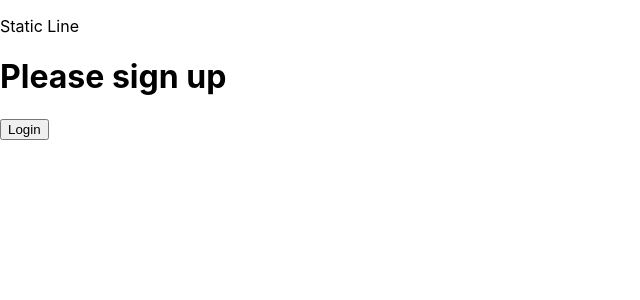
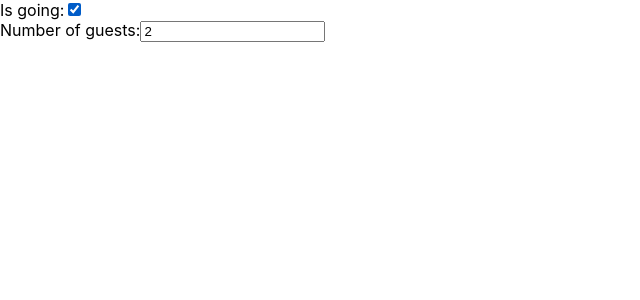
Before and after one commit to siva24anand/reactdocsapp, a React (Create React App) app: page / in a window 1280 px wide. Shown: the top 300 px of the page, without its empty margins (0-640 px from the left). Built offline with nearby package versions, Linux system fonts and the light colour scheme.

Commit message:
React forms and list

```diff
--- /dev/null
+++ b/src/Components/Form.js
@@ -0,0 +1,128 @@
+import React from 'react';
+
+class NameForm extends React.Component {
+    constructor(props) {
+      super(props);
+      this.state = {value: ''};
+      this.state = {area: 'Please write an essay about your favorite DOM element.'};
+
+      this.handleChange = this.handleChange.bind(this);
+      this.handleSubmit = this.handleSubmit.bind(this);
+      this.handleChangeArea = this.handleChangeArea.bind(this);
+    }
+
+    handleChange(event) {
+      this.setState({value: event.target.value});
+    }
+    handleChangeArea(event){
+        this.setState({area : event.target.value});
+    }
+
+    handleSubmit(event) {
+      alert('A name was submitted: ' + this.state.value.toUpperCase() + ' Text Area: ' + this.state.area);
+      event.preventDefault();
+    }
+
+    render() {
+      return (
+        <form onSubmit={this.handleSubmit}>
+          <label>
+            Name:
+            <input type="text" value={this.state.value} onChange={this.handleChange} />
+            Essay:
+            <textarea value = {this.state.area} onChange ={this.handleChangeArea} />
+          </label>
+          <br />
+          <input type="submit" value="Submit" />
+        </form>
+      );
+    }
+  }
+
+  class FlavorForm extends React.Component {
+    constructor(props) {
+      super(props);
+      this.state = {value: 'coconut'};
+
+      this.handleChange = this.handleChange.bind(this);
+      this.handleSubmit = this.handleSubmit.bind(this);
+    }
+
+    handleChange(event) {
+      this.setState({value: event.target.value});
+    }
+
+    handleSubmit(event) {
+      alert('Your favorite flavor is: ' + this.state.value);
+      event.preventDefault();
+    }
+
+    render() {
+      return (
+        <form onSubmit={this.handleSubmit}>
+          <label>
+            Pick your favorite flavor:
+            <select value ={this.state.value} onChange = {this.handleChange}>
+            <option value ="apple">Apple</option>
+            <option value ="coconut">Coconut</option>
+            </select>
+            <select value={this.state.value} onChange={this.handleChange}>
+              <option value="grapefruit">Grapefruit</option>
+              <option value="lime">Lime</option>
+              <option value="coconut">Coconut</option>
+              <option value="mango">Mango</option>
+            </select>
+          </label>
+          <input type="submit" value="Submit" />
+        </form>
+      );
+    }
+  }
+
+  class Reservation extends React.Component {
+    constructor(props) {
+      super(props);
+      this.state = {
+        isGoing: true,
+        numberOfGuests: 2
+      };
+
+      this.handleInputChange = this.handleInputChange.bind(this);
+    }
+
+    handleInputChange(event) {
+      const target = event.target;
+      const value = target.type === 'checkbox' ? target.checked : target.value;
+      const name = target.name;
+
+      this.setState({
+        [name]: value
+      });
+    }
+
+    render() {
+      return (
+        <form>
+          <label>
+            Is going:
+            <input
+              name="isGoing"
+              type="checkbox"
+              checked={this.state.isGoing}
+              onChange={this.handleInputChange} />
+          </label>
+          <br />
+          <label>
+            Number of guests:
+            <input
+              name="numberOfGuests"
+              type="number"
+              value={this.state.numberOfGuests}
+              onChange={this.handleInputChange} />
+          </label>
+        </form>
+      );
+    }
+  }
+
+  export default Reservation;
--- /dev/null
+++ b/src/Components/List.js
@@ -0,0 +1,20 @@
+import React from 'react';
+
+function NumberList(props){
+
+    const numbers = props.numbers;
+    const listItems = numbers.map((number) =>
+    //<li key={number.toString()}>{number}</li>
+    <ListItems key = {number.toString()} value = {number} />
+    );
+
+    return(
+        <ul>{listItems}</ul>
+    );
+}
+
+function ListItems(props){
+    return <li>{props.value}</li>;
+}
+
+export default NumberList;
```
Also changed, not shown: src/index.js (+6 -1 lines).
